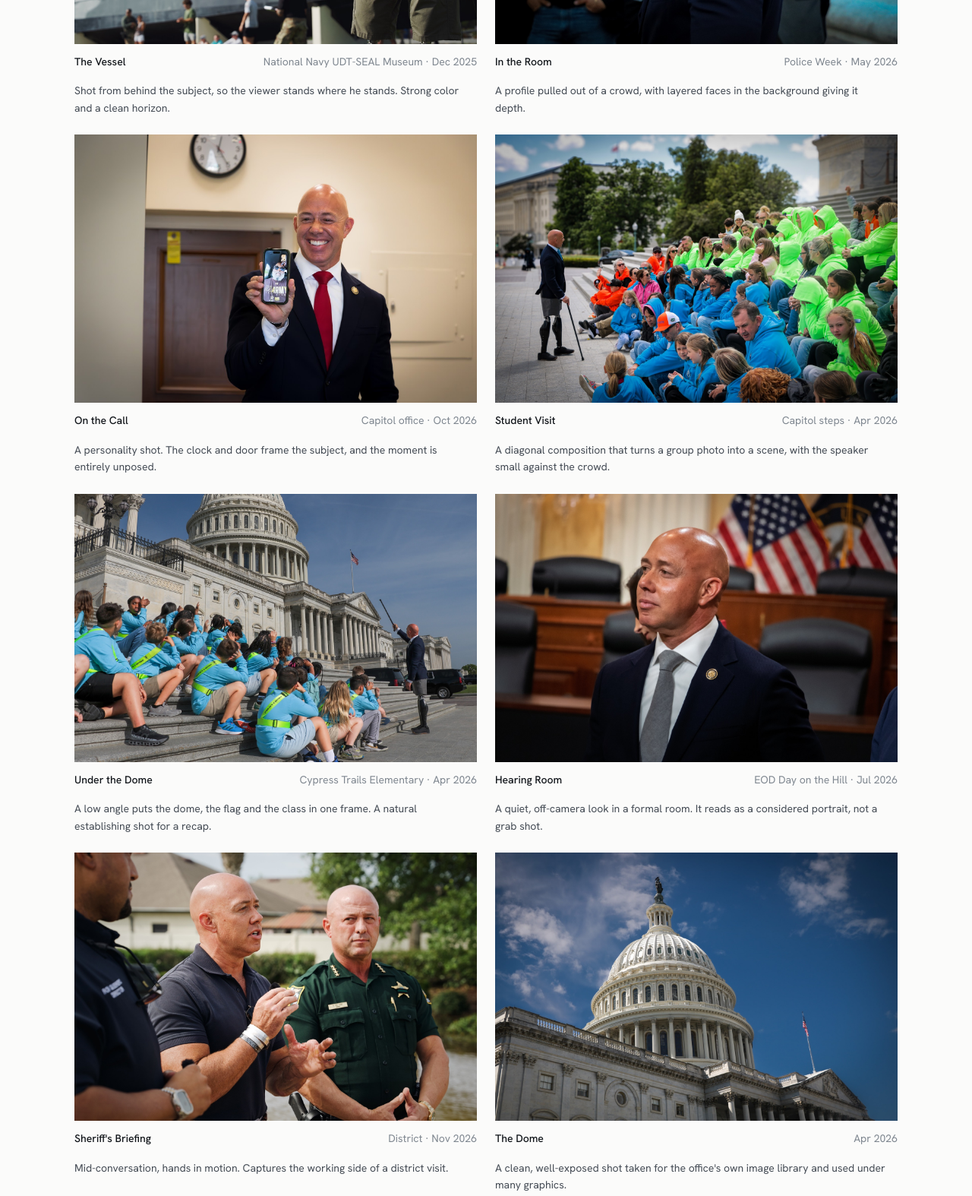
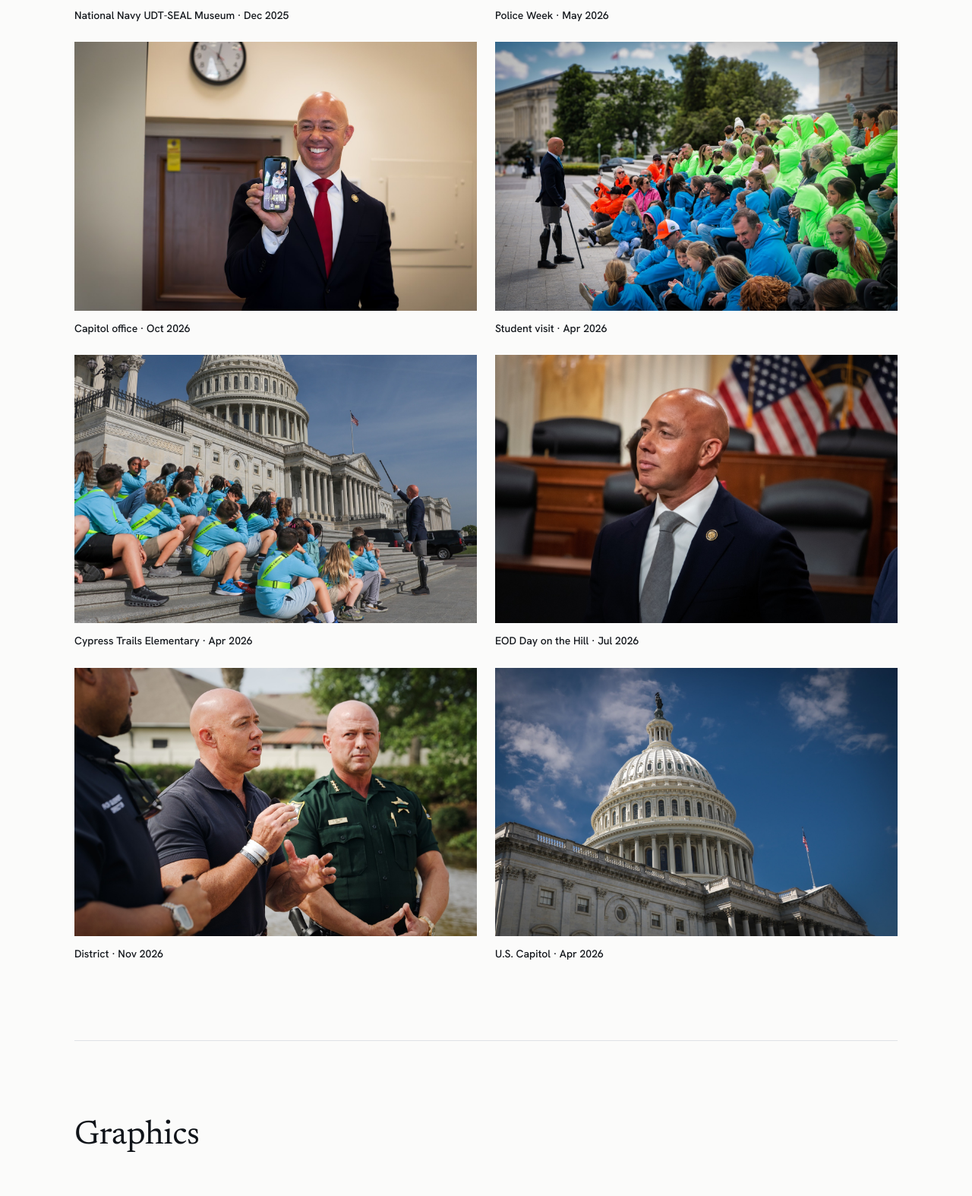
Before and after one commit to davidlwcasimes-ui/davidlwcasimes-ui.github.io, a plain HTML site: page work.html in a window 1280 px wide. Shown: the part 1496-3070 px from the top of the page at 76% size. Drawn offline with Linux system fonts and the light colour scheme.

Commit message:
Add files via upload

```diff
--- a/work.html
+++ b/work.html
@@ -37,43 +37,43 @@
   <div class="gallery">
     <figure class="wide photo">
       <button class="shot" type="button"><img src="img/work/p01-capitol-steps-boy.jpg" alt="Rep. Mast laughing beside a young constituent in an orange hoodie on the Capitol steps, background softly blurred" loading="lazy"></button>
-      <figcaption><b>Capitol Steps</b><span>Capitol steps · May 2026</span><p>Shallow depth of field, an unposed laugh and one shot of orange against the marble. It makes a routine constituent visit look like a magazine portrait.</p></figcaption>
+      <figcaption><b>Capitol steps · May 2026</b></figcaption>
     </figure>
     <figure class="wide photo">
       <button class="shot" type="button"><img src="img/work/p04-flood-response.jpg" alt="Sheriff's high-water vehicle on a flooded residential street, a deputy pointing down the road" loading="lazy"></button>
-      <figcaption><b>Flood Response</b><span>District · Nov 2026</span><p>A news photograph rather than a photo op: the deputy's gesture, the water line and the rescue truck tell the story in one frame.</p></figcaption>
+      <figcaption><b>District · Nov 2026</b></figcaption>
     </figure>
     <figure class="wide photo">
       <button class="shot" type="button"><img src="img/work/p02-vessel-blue-sky.jpg" alt="Man in a cap seen from behind, facing a gray military vessel under a bright blue sky with clouds" loading="lazy"></button>
-      <figcaption><b>The Vessel</b><span>National Navy UDT-SEAL Museum · Dec 2025</span><p>Shot from behind the subject, so the viewer stands where he stands. Strong color and a clean horizon.</p></figcaption>
+      <figcaption><b>National Navy UDT-SEAL Museum · Dec 2025</b></figcaption>
     </figure>
     <figure class="wide photo">
       <button class="shot" type="button"><img src="img/work/p11-district-candid.jpg" alt="Rep. Mast in profile in a crowd at an evening district event, a man in a cowboy hat behind him" loading="lazy"></button>
-      <figcaption><b>In the Room</b><span>Police Week · May 2026</span><p>A profile pulled out of a crowd, with layered faces in the background giving it depth.</p></figcaption>
+      <figcaption><b>Police Week · May 2026</b></figcaption>
     </figure>
     <figure class="wide photo">
       <button class="shot" type="button"><img src="img/work/p07-facetime-candid.jpg" alt="Rep. Mast grinning and holding up a phone on a video call in his Capitol office" loading="lazy"></button>
-      <figcaption><b>On the Call</b><span>Capitol office · Oct 2026</span><p>A personality shot. The clock and door frame the subject, and the moment is entirely unposed.</p></figcaption>
+      <figcaption><b>Capitol office · Oct 2026</b></figcaption>
     </figure>
     <figure class="wide photo">
       <button class="shot" type="button"><img src="img/work/p03-students-capitol-steps.jpg" alt="Rep. Mast addressing a large group of students in bright blue and green shirts on the Capitol steps" loading="lazy"></button>
-      <figcaption><b>Student Visit</b><span>Capitol steps · Apr 2026</span><p>A diagonal composition that turns a group photo into a scene, with the speaker small against the crowd.</p></figcaption>
+      <figcaption><b>Student visit · Apr 2026</b></figcaption>
     </figure>
     <figure class="wide photo">
       <button class="shot" type="button"><img src="img/work/p13-students-on-steps-wide.jpg" alt="Wide shot of elementary students in teal shirts on the Capitol steps under the dome" loading="lazy"></button>
-      <figcaption><b>Under the Dome</b><span>Cypress Trails Elementary · Apr 2026</span><p>A low angle puts the dome, the flag and the class in one frame. A natural establishing shot for a recap.</p></figcaption>
+      <figcaption><b>Cypress Trails Elementary · Apr 2026</b></figcaption>
     </figure>
     <figure class="wide photo">
       <button class="shot" type="button"><img src="img/work/p10-hearing-room-portrait.jpg" alt="Rep. Mast in a committee hearing room, looking off frame, flags behind him" loading="lazy"></button>
-      <figcaption><b>Hearing Room</b><span>EOD Day on the Hill · Jul 2026</span><p>A quiet, off-camera look in a formal room. It reads as a considered portrait, not a grab shot.</p></figcaption>
+      <figcaption><b>EOD Day on the Hill · Jul 2026</b></figcaption>
     </figure>
     <figure class="wide photo">
       <button class="shot" type="button"><img src="img/work/p14-sheriff-briefing.jpg" alt="Rep. Mast talking with a county sheriff outdoors during a district visit" loading="lazy"></button>
-      <figcaption><b>Sheriff's Briefing</b><span>District · Nov 2026</span><p>Mid-conversation, hands in motion. Captures the working side of a district visit.</p></figcaption>
+      <figcaption><b>District · Nov 2026</b></figcaption>
     </figure>
     <figure class="wide photo">
       <button class="shot" type="button"><img src="img/work/p12-capitol-dome.jpg" alt="The Capitol dome against a deep blue sky with scattered clouds" loading="lazy"></button>
-      <figcaption><b>The Dome</b><span>Apr 2026</span><p>A clean, well-exposed shot taken for the office's own image library and used under many graphics.</p></figcaption>
+      <figcaption><b>U.S. Capitol · Apr 2026</b></figcaption>
     </figure>
   </div>
 </section>
```
Also changed, not shown: index.html (+6 -6 lines).
